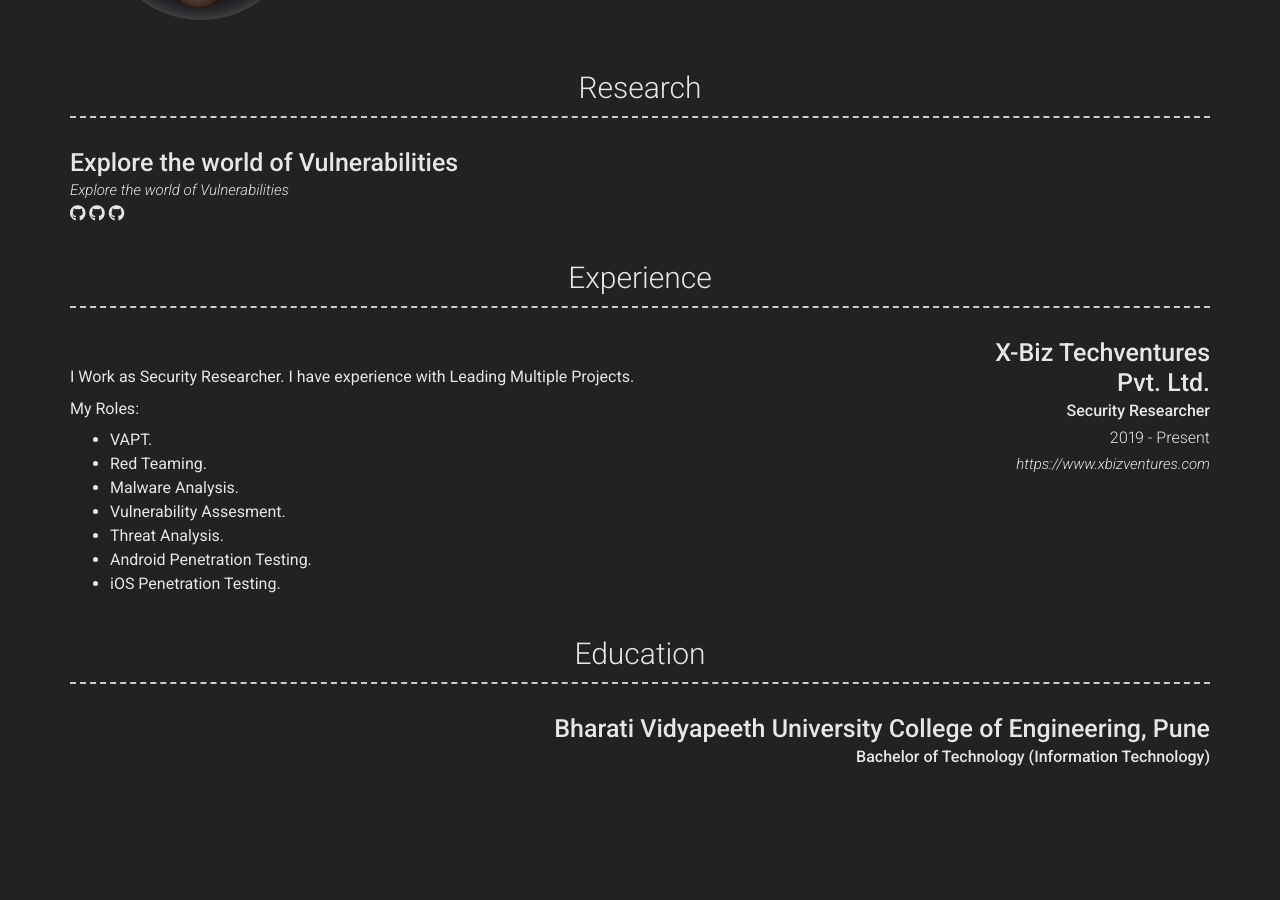
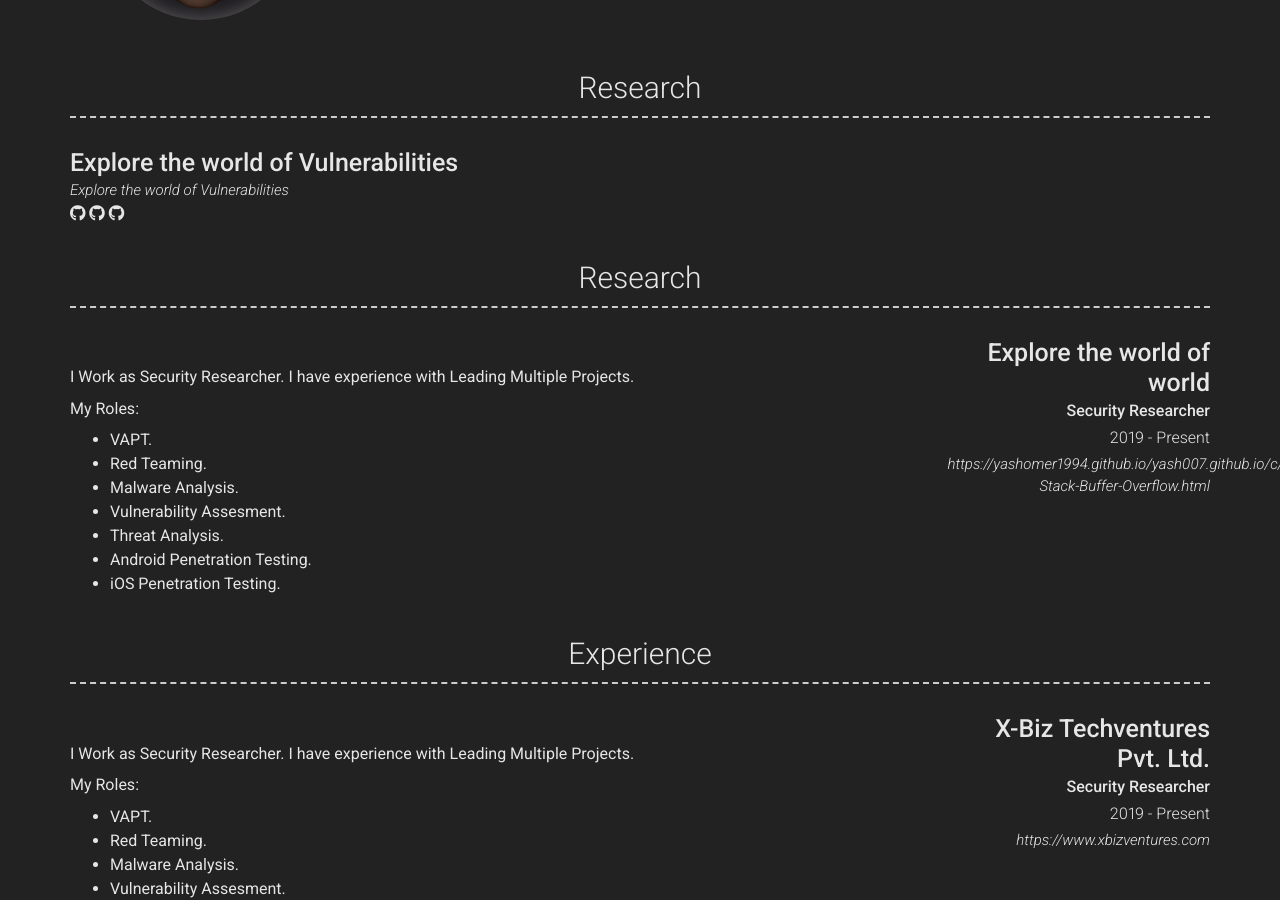
Before and after one commit to yashomer1994/Resume, a Jekyll site: the page built from index.md, in a window 1280 px wide and 900 px high, scrolled down 533 px. Built offline with Jekyll 4.4.1, drawn with Linux system fonts in a browser that asks for light colours; nearby versions of some CDN libraries.

Commit message:
Update _config.yml

```diff
--- a/_config.yml
+++ b/_config.yml
@@ -69,7 +69,6 @@
         link_text: Explore the world of Vulnerabilities
         additional_links:
           - title:  Emotet Malware Analysis (eg. sproogen/modern-resume-theme)
-            layout: list
             icon: fab fa-github
             url: https://yashomer1994.github.io/yash007.github.io/c++/assembly/vba/powershell/2021/02/14/Emotet-Malware.html
           - title: Windows Stack Based Overflow (eg. sproogen/modern-resume-theme)
@@ -79,6 +78,29 @@
             icon: fab fa-github
             url: https://yashomer1994.github.io/yash007.github.io/c/c++/asssembly/python/2021/02/14/Forensics-Challenge_0.html
 
+  - title: Research
+    layout: list
+    content:
+      - layout: right
+        title: Explore the world of world
+        sub_title: Security Researcher
+        caption: 2019 - Present
+        link: https://www.xbizventures.com
+        link: https://yashomer1994.github.io/yash007.github.io/c/c++/asssembly/2021/01/11/Windows-Stack-Buffer-Overflow.html
+
+        quote: >
+
+        description: | # this will include new lines to allow paragraphs
+          I Work as Security Researcher. I have experience with Leading Multiple Projects.
+
+            My Roles:
+           - VAPT.
+           - Red Teaming.
+           - Malware Analysis.
+           - Vulnerability Assesment.
+           - Threat Analysis.
+           - Android Penetration Testing.
+           - iOS Penetration Testing.
 
 
   - title: Experience
```
